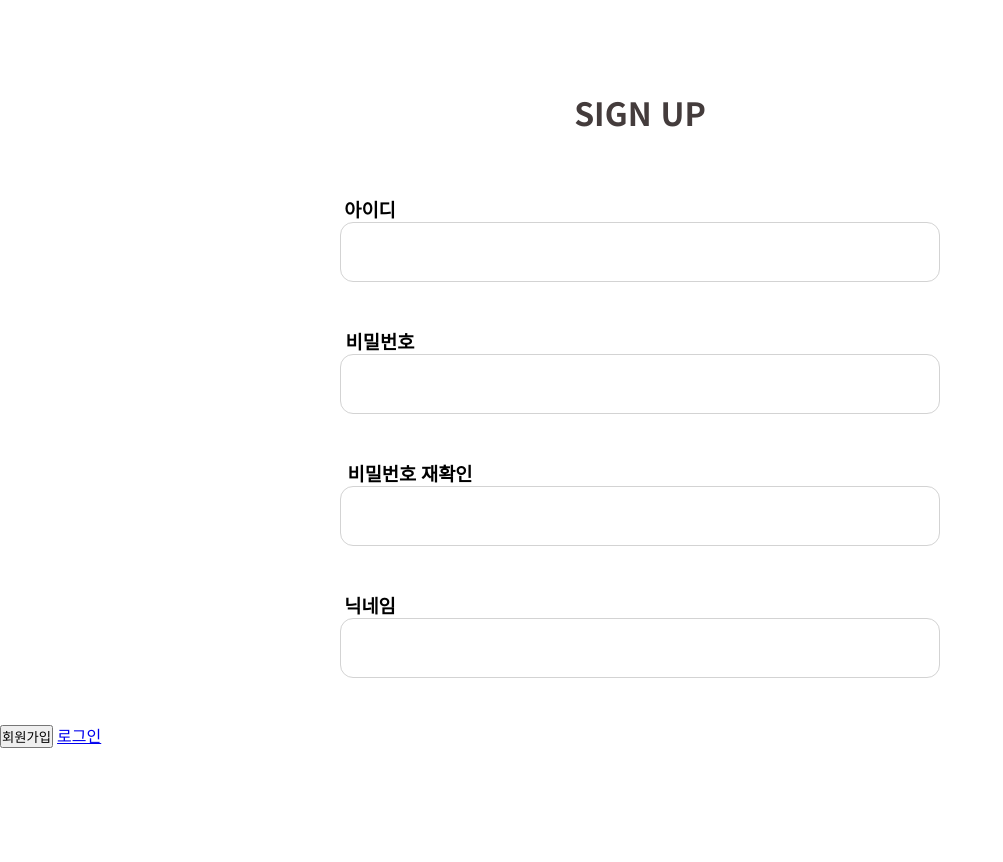
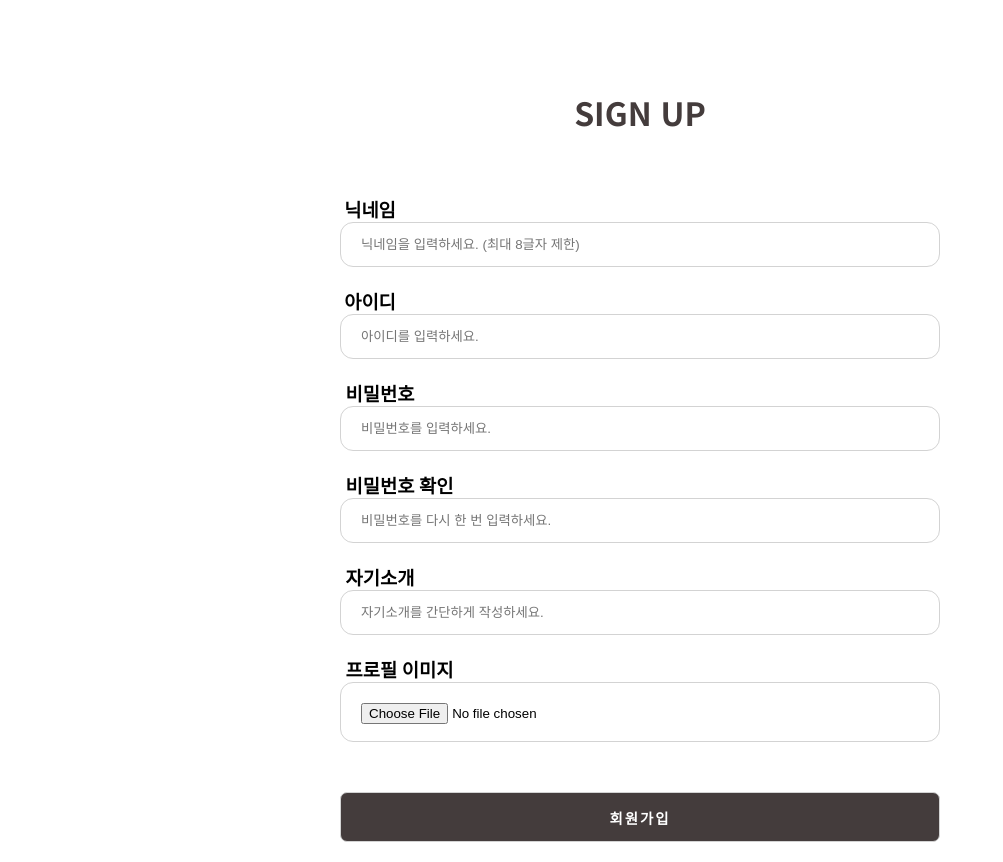
Before and after one commit to Miku-zzAng/TheSecurlab, a Django app: page /users/signup/ in a window 1280 px wide. Shown: the part 141-1003 px from the top of the page, without its empty margins (0-1003 px from the left). Before the commit the page ends 889 px from the top, so only its background shows below. Run offline with Django 4.2, Linux system fonts and the light colour scheme.

Commit message:
signup 구현 완료

```diff
--- a/static/css/SignUp.css
+++ b/static/css/SignUp.css
@@ -20,7 +20,10 @@
             text-decoration: none;
             margin-bottom: 0;
         }
-
+        .field-error {
+            color:red;
+            font-size: 9pt;
+        }
         .logo {
             width: 160px;
             height: 130px;
@@ -56,7 +59,7 @@
         .sign_email input {
             width: 100%;
             max-width: 600px;
-            height: 60px;
+            height: 45px;
             border-radius: 13px;
             padding: 0px 20px;
             border: 1px solid lightgray;
@@ -72,7 +75,7 @@
             flex-direction: column;
             justify-content: center;
             align-items: center;
-            margin-bottom: 45px;
+            margin-bottom: 20px;
         }
 
         .submit-sign button {
@@ -103,7 +106,7 @@
 
         .submit-sign button {
             font-weight: bold;
-            margin-bottom: 200px;
+            margin-bottom: 20px;
         }
 
         .profile {
@@ -116,9 +119,9 @@
         .box-profile { /*프로필 박스*/
             width: 100%;
             max-width: 600px;
-            height: 26px;
+            height: 60px;
             border-radius: 13px;
-            padding: 0px 20px;
+            padding: 20px 20px;
             border: 1px solid lightgray;
             outline: none;
         }
--- a/templates/users/signup.html
+++ b/templates/users/signup.html
@@ -11,7 +11,7 @@
 <body>
     <div class="topbar"> <!--상단 바-->
         <div class="logo-container">
-            <a href="메인페이지로 이동.html">
+            <a href="/">
                 <img class="logo" src="/media/로고.png" alt="none">
             </a>
         </div>
@@ -22,29 +22,65 @@
         <form method="POST" enctype="multipart/form-data"> <!--enctype: 파일 이미지 전송을 포함하므로 -->
             {% csrf_token %}
 
+            <h3 class="text-position" style="margin-right: 540px;">닉네임</h3>
+            <div class="sign_name">
+                <input type="text" name="nickname" required id="sign_name" placeholder="닉네임을 입력하세요. (최대 8글자 제한)">
+                {% if SignupForm.nickname.errors %}
+                <div class="field-error">
+                    {{ SignupForm.nickname.errors.0 }}
+                </div>
+            {% endif %}
+            </div>
+
             <h3 class="text-position" style="margin-right: 540px;">아이디</h3>
             <div class="sign_id">
-                {{ SignupForm.username }}
+                <input type="text" name="username" required id="sign_id" placeholder="아이디를 입력하세요.">
+                {% if SignupForm.username.errors %}
+                    <div class="field-error">
+                        {{ SignupForm.username.errors.0 }}
+                    </div>
+                {% endif %}
             </div>
 
             <h3 class="text-position" style="margin-right: 520px;">비밀번호</h3>
             <div class="sign_pw">
-                {{ SignupForm.password1 }}
+                <input type="password" name="password1" required id="sign_pw" placeholder="비밀번호를 입력하세요.">
+                {% if SignupForm.password1.errors %}
+                <div class="field-error">
+                    {{ SignupForm.password1.errors.0 }}
+                </div>
+            {% endif %}
             </div>
 
-            <h3 class="text-position" style="margin-right: 460px;">비밀번호 재확인</h3>
+            <h3 class="text-position" style="margin-right: 481px;">비밀번호 확인</h3>
             <div class="sign_rpw">
-                {{ SignupForm.password2 }}
+                <input type="password" name="password2" required id="sign_rpw" placeholder="비밀번호를 다시 한 번 입력하세요.">
+                {% if SignupForm.password2.errors %}
+                <div class="field-error">
+                    {{ SignupForm.password2.errors.0 }}
+                </div>
+            {% endif %}
             </div>
 
-            <h3 class="text-position" style="margin-right:  540px;">닉네임</h3>
+            <h3 class="text-position" style="margin-right: 520px;">자기소개</h3>
             <div class="sign_name">
-                {{ SignupForm.nickname }}
+                <input type="text" name="short_description" required id="sign_name" placeholder="자기소개를 간단하게 작성하세요.">
             </div>
 
-            <button type="submit" class="button">회원가입</button>
-            <a href="/users/login/" class="button"">로그인</a>
+            <h3 class="text-position" style="margin-right: 481px;">프로필 이미지</h3>
+            <div class="profile">
+                <div class="box-profile">
+                    <input type="file" name="profile_image" accept="image/*" id="profileImageInput">
+                    <div id="sign-profile"></div>
+                </div>
+            </div>
+
+            <div class="submit-sign">
+                <button type="submit">회원가입</button>
+            </div>
+
         </form>
+    </div>
 </body>
 
 </html>
--- a/users/views.py
+++ b/users/views.py
@@ -58,8 +58,14 @@ def signup(request):
             else:
                 receive_profile_image = receiveSignupForm.cleaned_data["profile_image"]
 
+            if len(receive_nickname) > 8:
+                receiveSignupForm.add_error("nickname", "닉네임의 최대 길이 제한은 8자입니다.")
+
             if receive_password1 != receive_password2 :
                 receiveSignupForm.add_error("password2", "비밀번호와 비밀번호 확인란의 입력이 일치하지 않습니다.")
+
+            if receive_password1 == receive_username:
+                receiveSignupForm.add_error("password1", "아이디와 비밀번호는 동일하게 설정할 수 없습니다.")
 
             if User.objects.filter(username = receive_username).exists(): # DB의 조건에 해당하는 객체가 있다면 exists()
                 receiveSignupForm.add_error("username", "이미 중복된 ID가 존재합니다.")
@@ -81,9 +87,11 @@ def signup(request):
                     short_description = receive_short_description,
                 )
                 login(request, createUser)
+                print("성공 렌더")
                 return redirect("/")
 
     else: # 회원가입 창에서 POST 요청이 따로 없다면, 빈 회원가입 창 보여준다.
         createSignupForm = SignupForm()
         context = {"SignupForm": createSignupForm}
+        print("무반응 렌더")
         return render(request, "users/signup.html", context)
```
